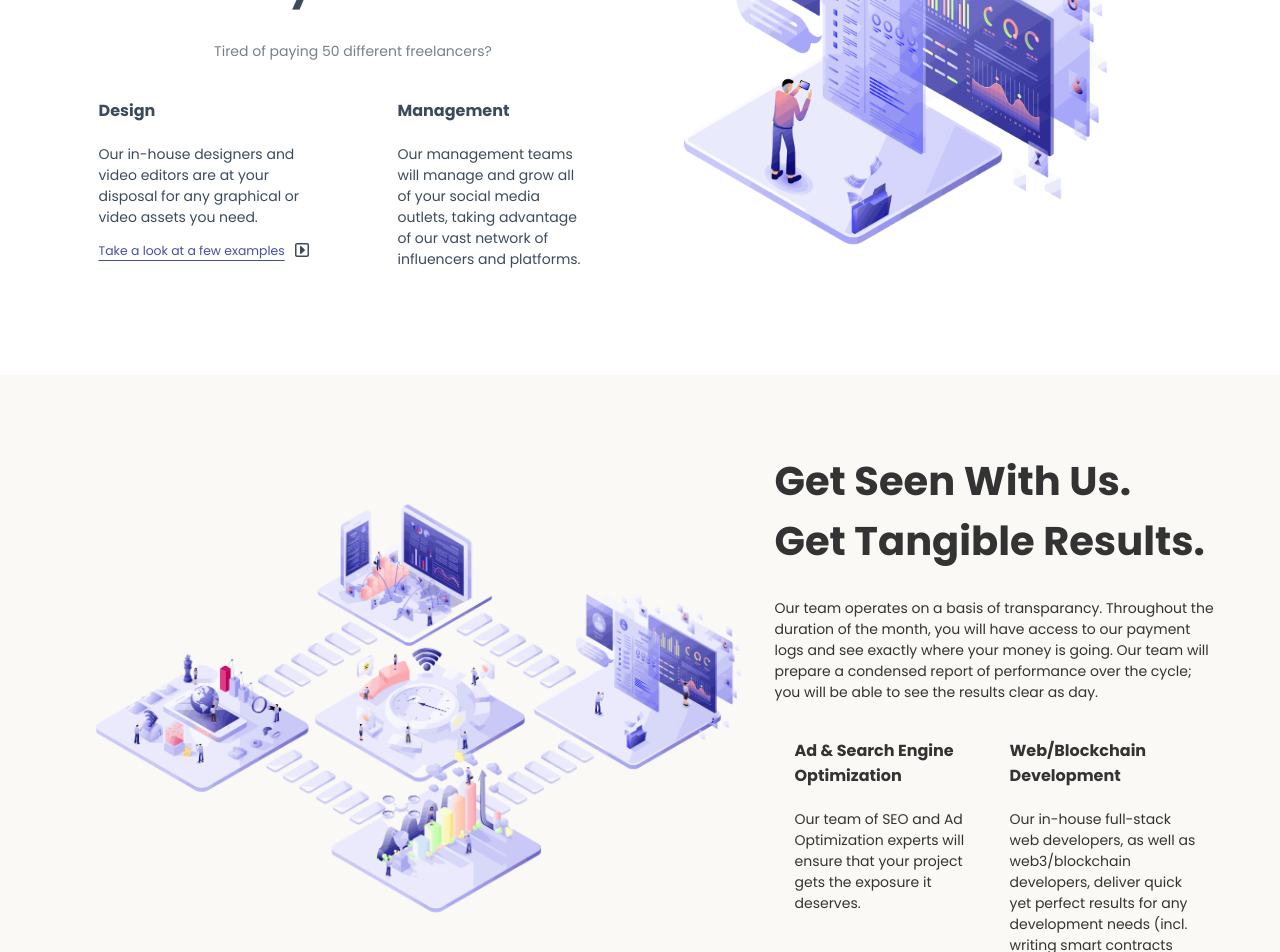
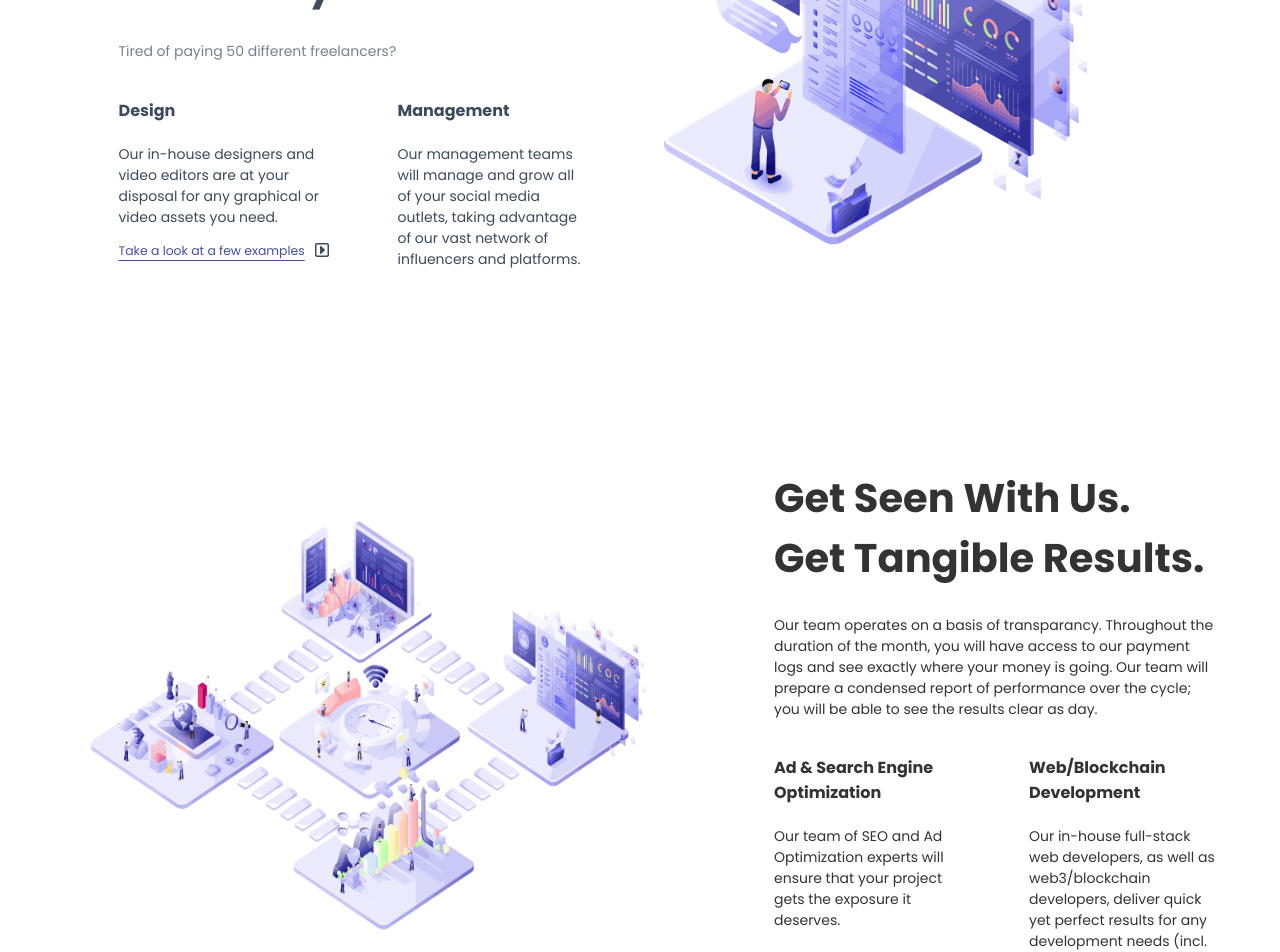
Before and after one commit to chrisokwakol/mintyy, a Next.js app: page / in a window 1280 px wide. Shown: the part 1848-2800 px from the top of the page. Built offline with nearby package versions, Linux system fonts and the light colour scheme.

Commit message:
changed bg color on sections to light blue and removed link from footer plus bold email

```diff
--- a/components/Footer.js
+++ b/components/Footer.js
@@ -18,7 +18,7 @@ function Footer() {
 						<li>United Kingdom</li>
 						<br />
 						<li>
-							For inquiries: <b>adam@mintysolutions.com</b>
+							For inquiries: adam@mintysolutions.com
 						</li>
 					</ul>
 				</div>
@@ -56,9 +56,6 @@ function Footer() {
 			</footer>
 			<div className={styles.copyright}>
 				<p>© 2022 Minty Marketing Solutions LTD. All right reserved.</p>
-				<p>
-					Developed by <a href="https://www.dezigndreams.com/" style={{ color: "#464EA4;" }}>Dezign Dreams</a>
-				</p>
 			</div>
 		</main>
 	);
--- a/components/Header.js
+++ b/components/Header.js
@@ -44,7 +44,7 @@ const Header = (props) => {
 				options={{
 					background: {
 						color: {
-							value: "#FAF9F6",
+							value: "#EEF6FE",
 						},
 					},
 					fpsLimit: 120,
--- a/pages/index.js
+++ b/pages/index.js
@@ -83,7 +83,7 @@ export default function Home() {
 						options={{
 							background: {
 								color: {
-									value: "#FAF9F6",
+									value: "#EEF6FE",
 								},
 							},
 							fpsLimit: 120,
@@ -297,7 +297,7 @@ export default function Home() {
 							Grow Your Project
 							<br /> with Minty Solutions
 						</h1>
-						<p style={{ opacity: "0.7", fontSize: ".875rem", textAlign: "center" }}>
+						<p style={{ opacity: "0.7", fontSize: ".875rem" }}>
 							Tired of paying 50 different freelancers?
 						</p>
 						<div className={styles.aboutServices}>
@@ -333,7 +333,7 @@ export default function Home() {
 				{/* Services section 2 */}
 				<div className={styles.servicesTwo}>
 					<div className={styles.servicesTwoImage}>
-						<Image src="/images/02-min.png" width={714} height={447} alt={""} />
+						<Image src="/images/02-min.png" width={614} height={447} alt={""} />
 					</div>
 					<div className={styles.content}>
 						<h1>
--- a/styles/Home.module.css
+++ b/styles/Home.module.css
@@ -80,7 +80,7 @@
 	max-width: 380px;
 	/* max-height: 380px; */
 	height: auto;
-	background-color: #faf9f6;
+	background-color: #EEF6FE;
 }
 
 .card:hover,
@@ -118,7 +118,7 @@
 	flex-wrap: wrap-reverse;
 	align-items: center;
 	margin-top: 40px;
-    margin-bottom: 90px;
+    margin-bottom: 107px;
 }
 
 .services0ne .content {
@@ -151,6 +151,7 @@
 
 .aboutServices {
 	display: flex;
+	justify-content: space-between;
 }
 
 .aboutServicesOne {
@@ -167,7 +168,7 @@
 	/* max-height: 520px; */
 	/* margin-top: 36px; */
 	/* margin-bottom: 58px; */
-	background: #faf9f6;
+	/* background: #EEF6FE; */
 	color: #333;
 	width: 100%;
 	padding-top: 50px;
@@ -176,6 +177,7 @@
 
 .servicesTwo .content {
 	max-width: 445px;
+	margin-left: 99px;
 }
 
 .servicesTwo .content p {
@@ -196,8 +198,6 @@
 
 .aboutServicesTwo {
 	max-width: 190px;
-	margin-right: 20px;
-	margin-left: 20px;
 }
 
 /* PRICING */
@@ -231,7 +231,7 @@
 	column-gap: 55px;
 	justify-content: space-around;
 	margin-top: 31px;
-	margin-bottom: 70px;
+	margin-bottom: 101px;
 }
 
 .pricingCardsItem {
@@ -305,10 +305,10 @@
 	align-items: center;
 	margin-top: 15px;
 	margin-bottom: 40px;
-	background: #faf9f6;
+	background: #EEF6FE;
 	width: 100%;
 	padding-top: 60px;
-    padding-bottom: 60px;
+    padding-bottom: 80px;
 }
 
 .whyMinty .content {
@@ -446,6 +446,10 @@
 		justify-content: flex-start;
 	}
 
+	.servicesTwo .content {
+		margin-left: 0;
+	}
+
 	.testimonials h1 {
 		margin-top: 40px;
 	}
@@ -464,6 +468,18 @@
 	.whyMinty {
 		display: flex;
 		flex-direction: column;
+	}
+
+	.whyMintySubHeading {
+		text-align: center;
+	}
+
+	.whyMinty .content :nth-child(4) {
+		text-align: center;
+	}
+
+	.whyMinty .content :nth-child(5) {
+		text-align: center;
 	}
 
 	.scheduleACallBtn {
@@ -605,7 +621,7 @@
 	}
 
 	.whyMintyCTA {
-		justify-content: flex-start;
+		justify-content: center;
 		font-size: 0.775rem;
 	}
 
@@ -668,7 +684,7 @@
 	}
 
 	.whyMintySubHeading {
-		font-size: 1.3rem;
+		font-size: 1.2rem;
 	}
 
 	.content :nth-child(4) {
--- a/styles/PreFooter.module.css
+++ b/styles/PreFooter.module.css
@@ -1,6 +1,6 @@
 /* PRE FOOTER */
 .preFooter {
-	background: #FAF9F6;
+	background: #EEF6FE;
 	width: 100%;
 	text-align: center;
 	padding-top: 30px;
```
